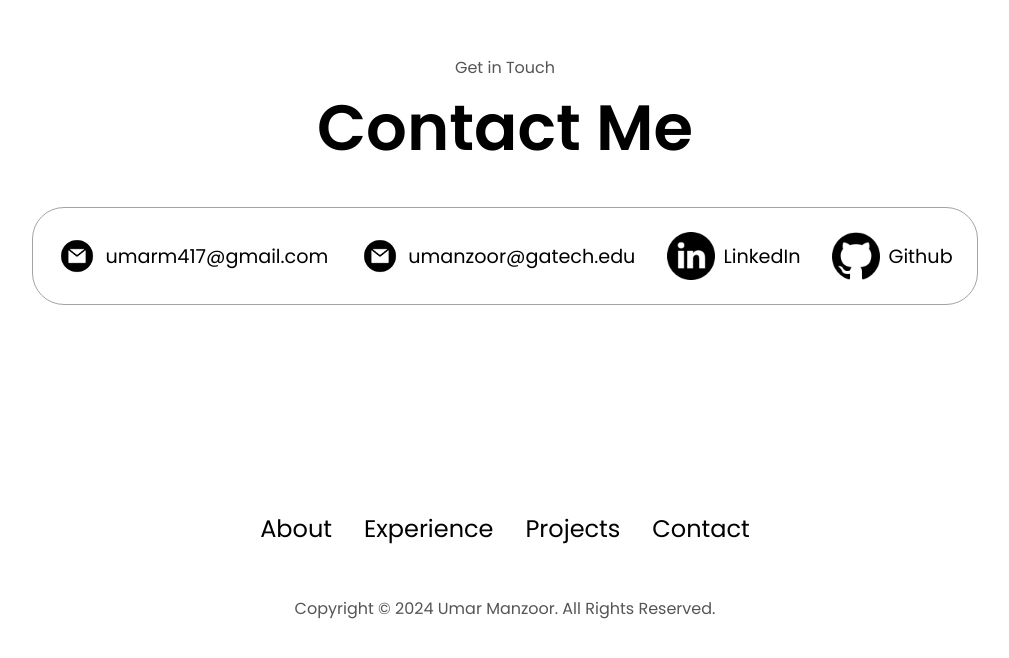
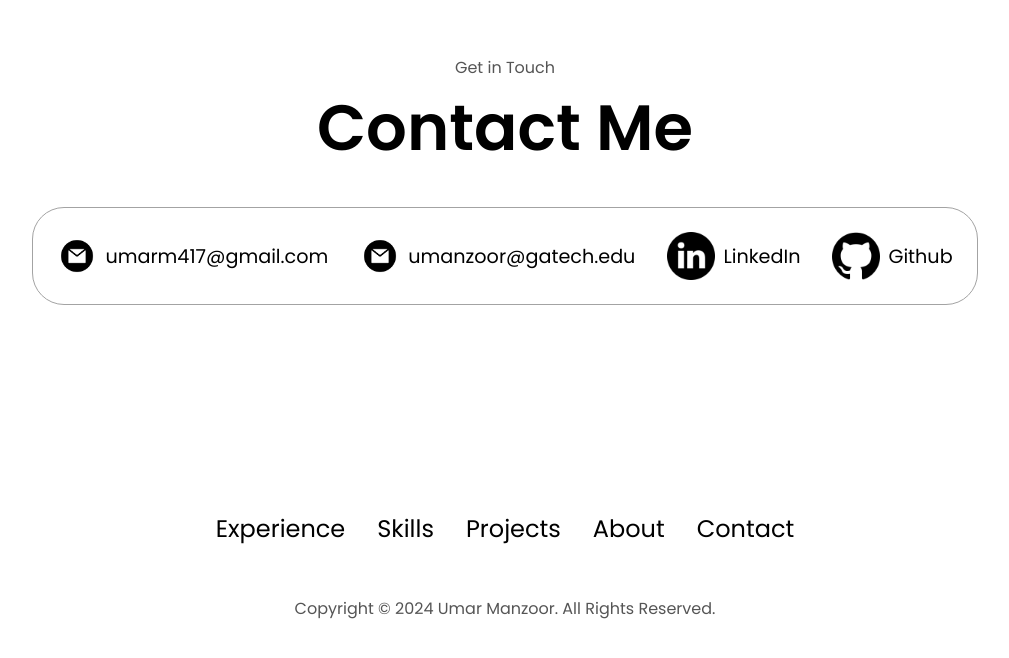
Before and after one commit to Umar-Manzoor/Portfolio, a React (Create React App) app: page / in a window 1280 px wide. Shown: the part 5907-6565 px from the top of the page, without its empty margins (135-1144 px from the left). Built offline with nearby package versions, Linux system fonts and the light colour scheme.

Commit message:
fixed footer sections

```diff
--- a/src/Footer.js
+++ b/src/Footer.js
@@ -4,9 +4,10 @@ const Footer = () => {
             <nav>
                 <div className="nav-links-container">
                 <ul className="nav-links">
+                    <li><a href="#experience">Experience</a></li>
+                    <li><a href="#skills">Skills</a></li>
+                    <li><a href="#projects">Projects</a></li>
                     <li><a href="#about">About</a></li>
-                    <li><a href="#experience">Experience</a></li>
-                    <li><a href="#projects">Projects</a></li>
                     <li><a href="#contact">Contact</a></li>
                 </ul>
                 </div>
```
